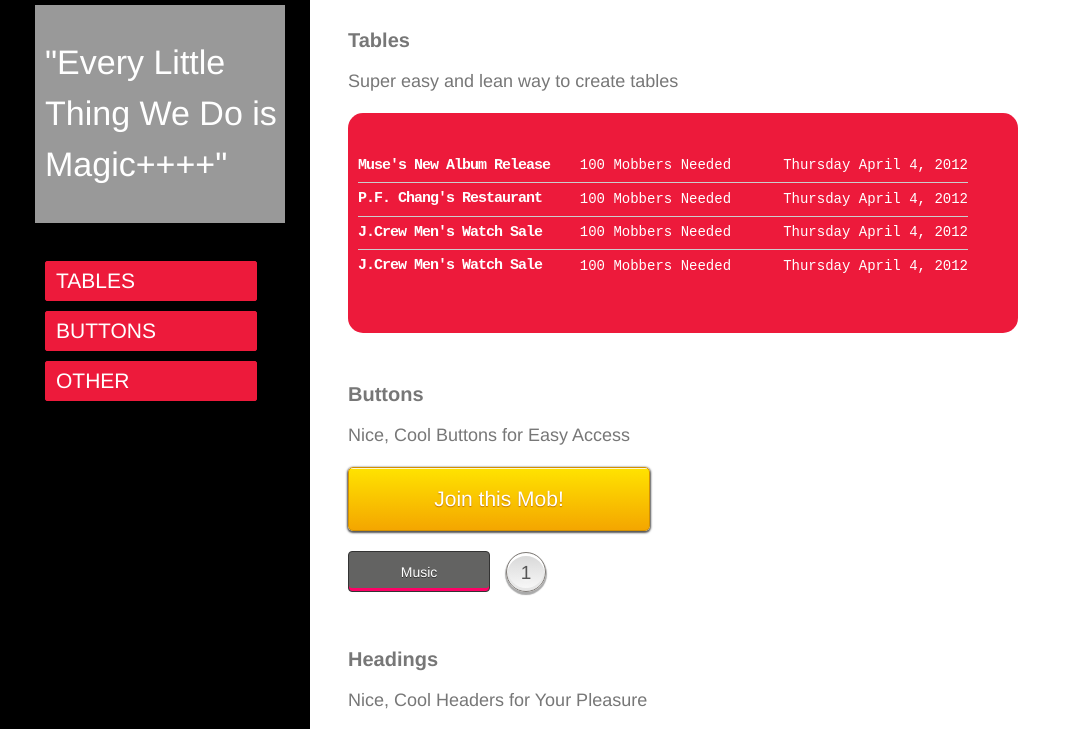
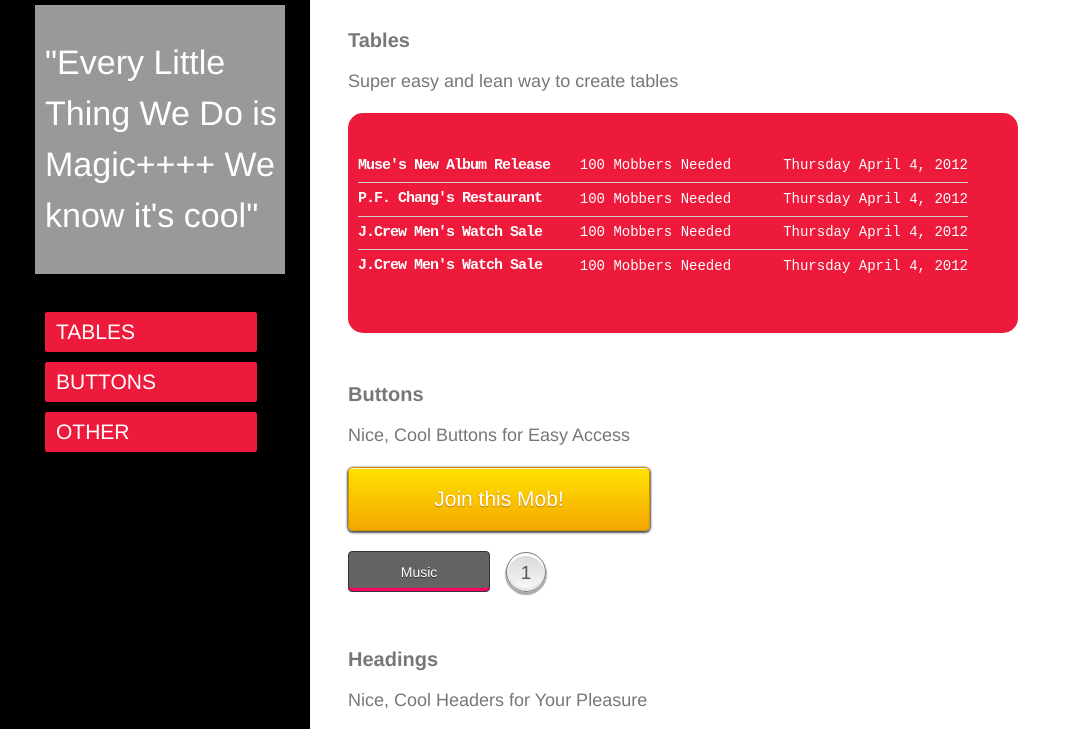
Before and after one commit to keeronmarc/css-magic, a plain HTML site: page index.html in a window 1280 px wide. Shown: the part 30-759 px from the top of the page, without its empty margins (0-1076 px from the left). Drawn offline with Linux system fonts and the light colour scheme.

Commit message:
New additions to P and more

```diff
--- a/index.html
+++ b/index.html
@@ -2,14 +2,14 @@
 <html>
 <head>
 <link rel="stylesheet" type="text/css" href="styles2.css">
-	<title>Every Little Thing is Magic+ Already</title>
+	<title>Every Little Thing is Magic+ Already Master</title>
 </head>
 <body>
 	<header>
 		<div class="logo">
 			<img src="images/logo_magic.jpg" alt="" />
 		</div>
-		<p>"Every Little Thing We Do is Magic++++"
+		<p>"Every Little Thing We Do is Magic++++ We know it's cool"
 			</p>
 
 			<div class="left-navigation">
```
